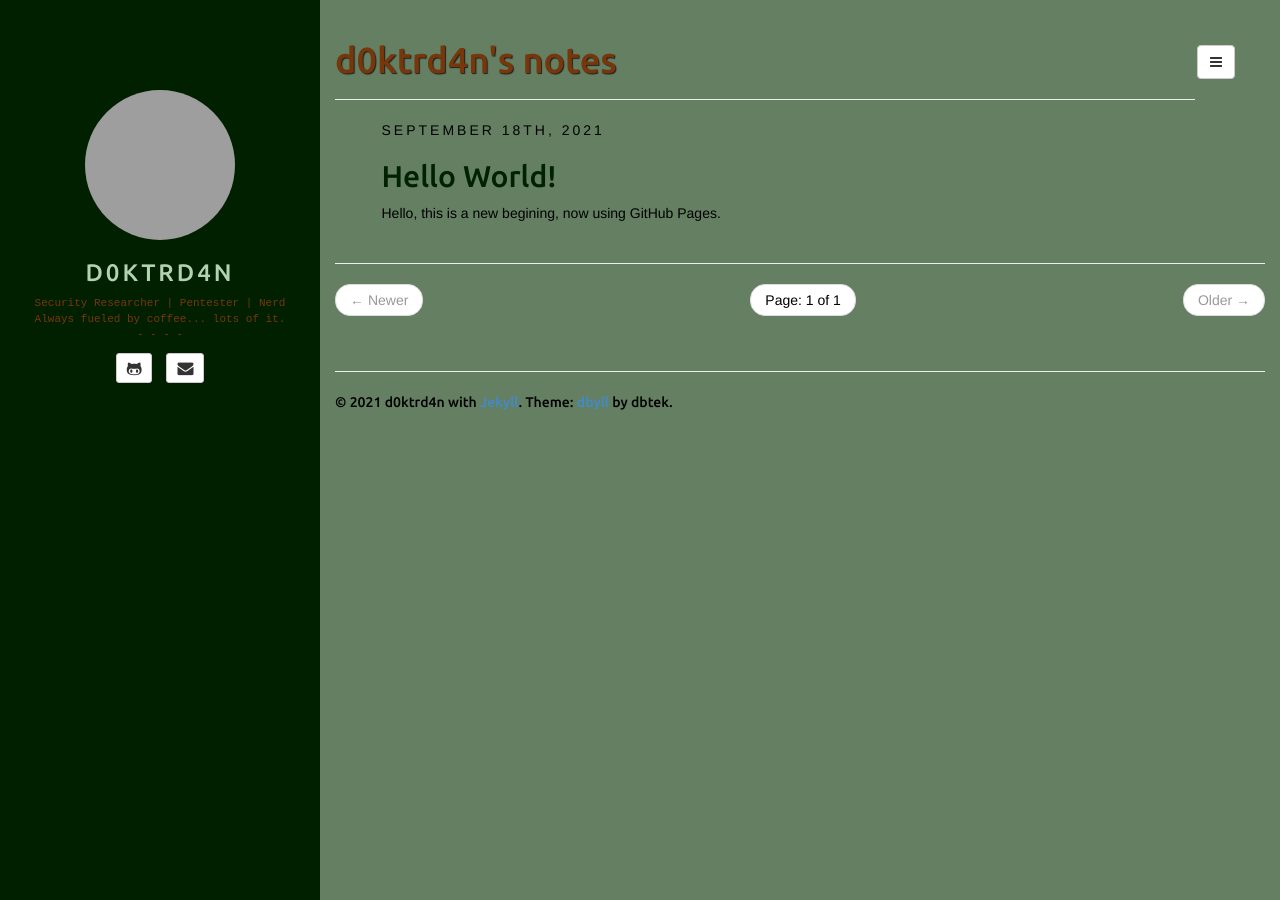
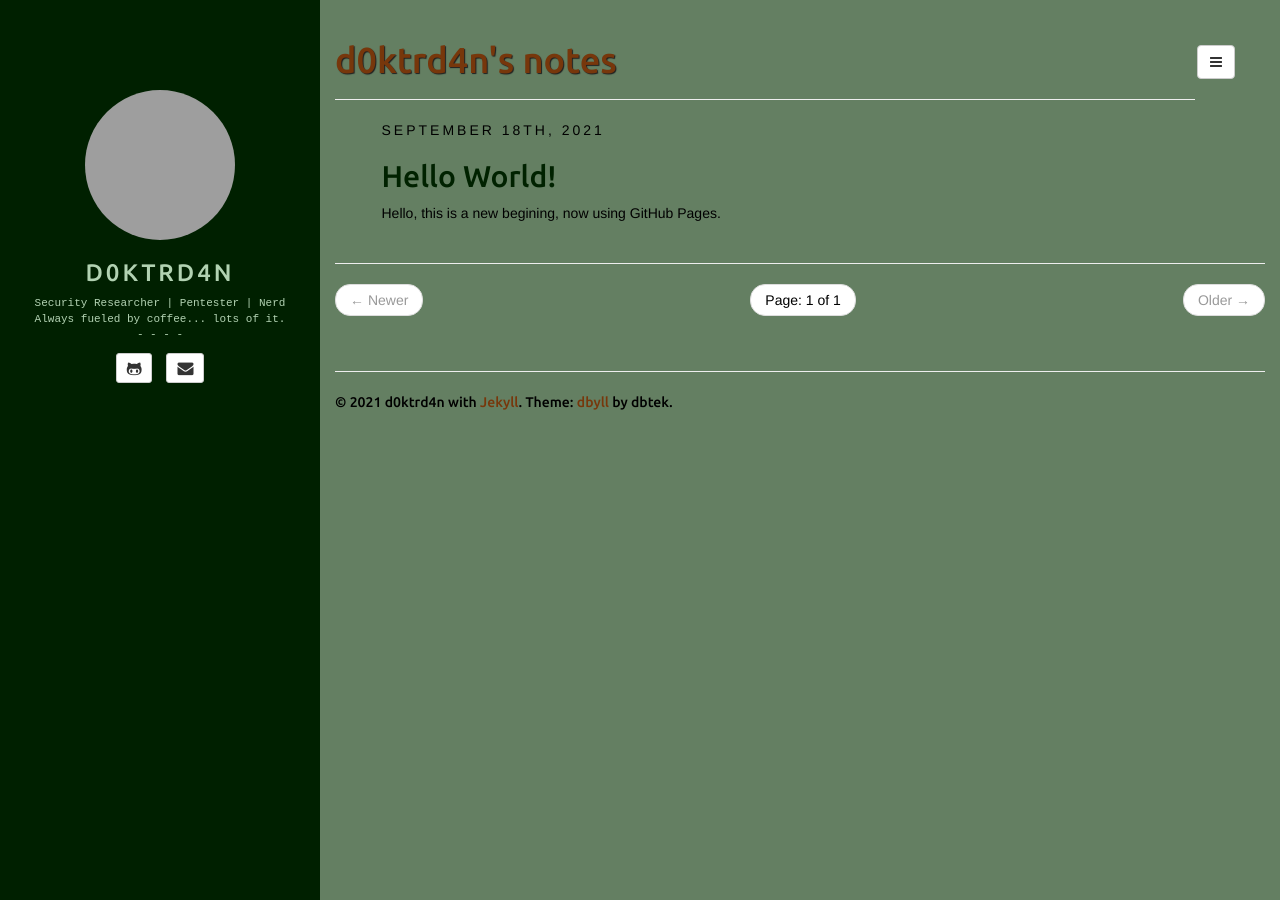
Before and after one commit to d0ktrd4n/d0ktrd4n.github.io, a Jekyll site: the page built from index.html, in a window 1280 px wide. Built offline with Jekyll 4.4.1, drawn with Linux system fonts in a browser that asks for light colours; the list of posts is cut into pages by our own code; grey boxes are pictures that could not be loaded.

Commit message:
Update style.css

```diff
--- a/assets/css/style.css
+++ b/assets/css/style.css
@@ -10,7 +10,7 @@ body{
 	top: 0px;
 	padding-top: 7%;
 	background-color: #002000;
-	color: #77370B;
+	color: #b2d2b2;
 }
 
 .sidebar-header {
@@ -26,6 +26,8 @@ body{
 	text-decoration: none;
 	color: #b2d2b2;
 }
+
+a { color: #77370B; }
 
 a.nav-link {
 	padding-bottom: 5px;
```
